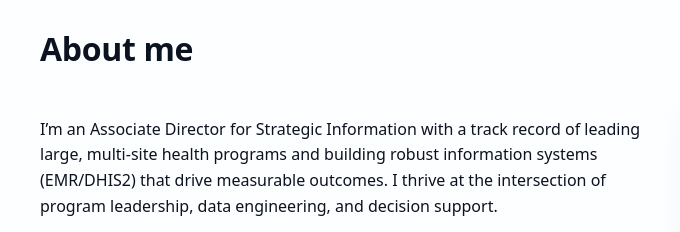
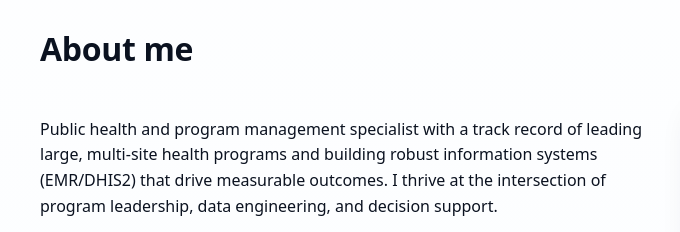
Before and after one commit to ifeanyiokoye/graph-ai-portfolio, a plain HTML site: page index.html in a window 1280 px wide. Shown: the part 811-1043 px from the top of the page, 56-736 px from the left. Drawn offline with Linux system fonts and the light colour scheme.

Commit message:
Update index.html

```diff
--- a/index.html
+++ b/index.html
@@ -222,7 +222,7 @@
       <div class="grid cols-12" style="margin-top: 18px;">
         <div class="col-7">
           <p>
-            I’m an Associate Director for Strategic Information with a track record of leading large, multi‑site health programs and building robust information systems (EMR/DHIS2) that drive measurable outcomes. I thrive at the intersection of program leadership, data engineering, and decision support.
+            Public health and program management specialist with a track record of leading large, multi‑site health programs and building robust information systems (EMR/DHIS2) that drive measurable outcomes. I thrive at the intersection of program leadership, data engineering, and decision support.
           </p>
           <ul class="ul">
             <li>Delivered a real‑time EMR for the Nigerian Military HIV Program (ViVA EMR).</li>
```
